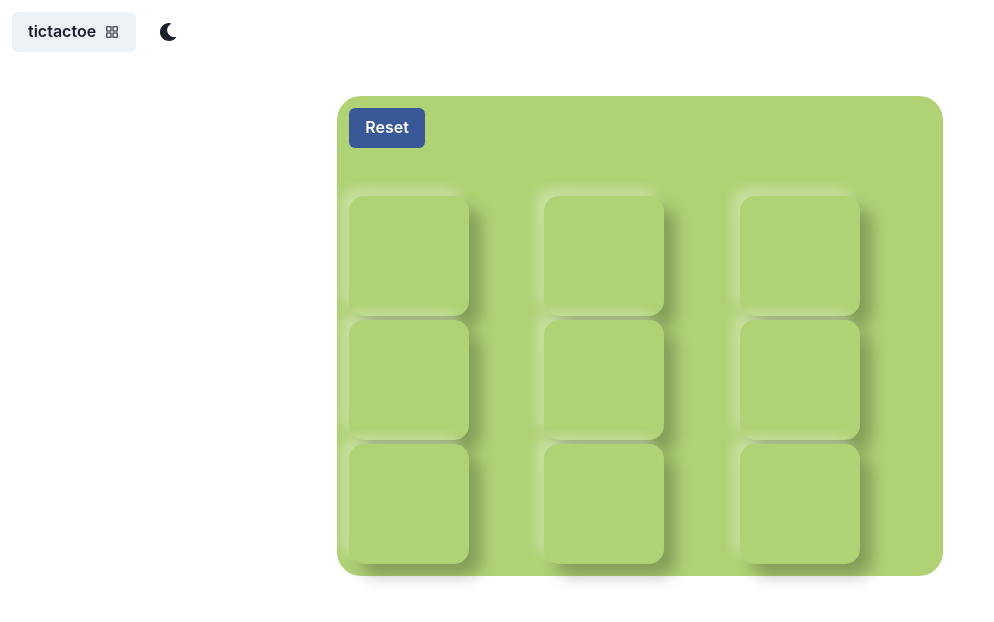
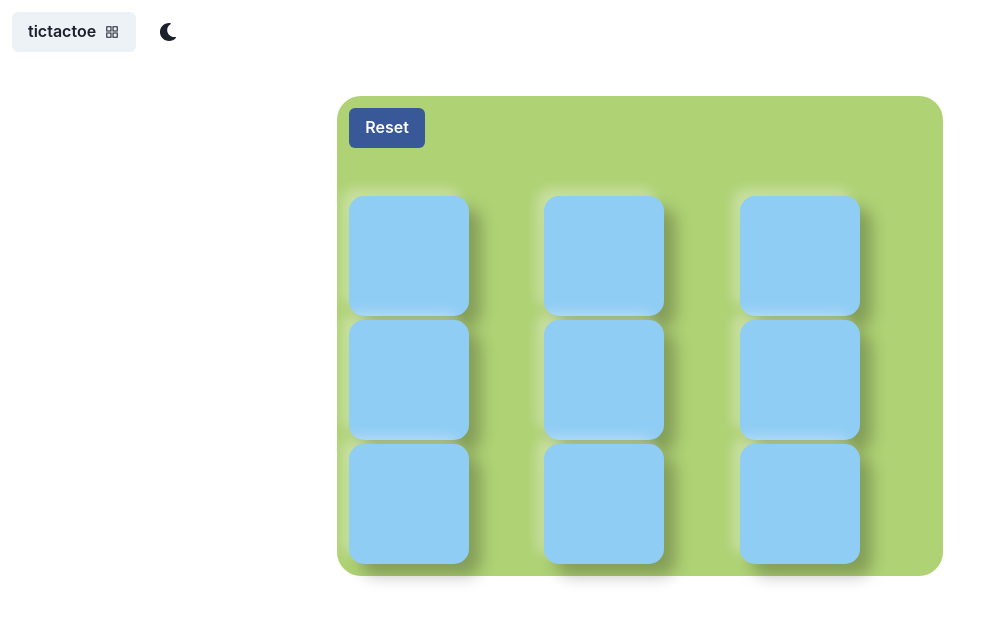
Before and after one commit to burnsco/mini-apps-next, a Next.js app: page /tictactoe in a window 1280 px wide. Shown: the top 622 px of the page, without its empty margins (0-994 px from the left). Built offline with nearby package versions, Linux system fonts and the light colour scheme.

Commit message:
updated deps, need to fix a couple games...

```diff
--- a/pages/tictactoe/index.tsx
+++ b/pages/tictactoe/index.tsx
@@ -49,7 +49,7 @@ export default function TicTacToe() {
 
   const CenteredGridItem = (props: CenteredGridItemProps) => (
     <GridItem
-      bg='#afd275'
+      bg='blue.200'
       w='120px'
       h='120px'
       boxShadow={boxShadow}
```
Also changed, not shown: package.json (+33 -33 lines), 1 other file (tests, documents, lock files or other folders).
